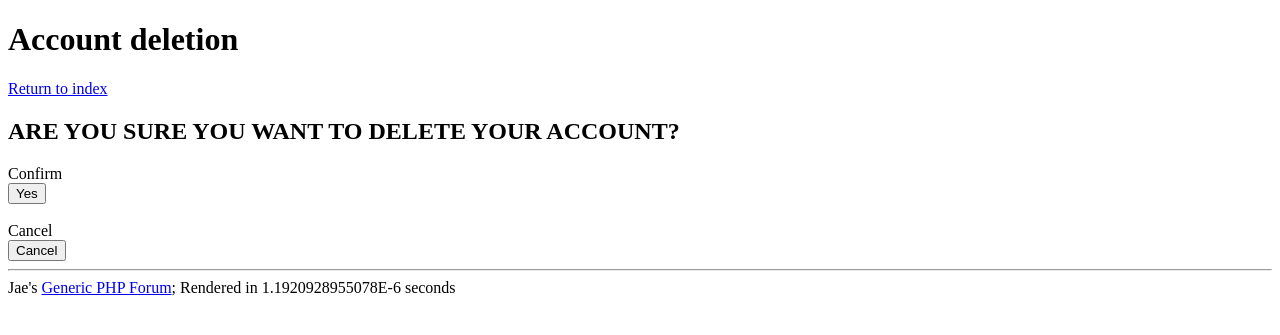
After one commit to jae1911/generic-php-forum, a PHP site: page /deletion.php in a window 1280 px wide. The commit adds this page. Shown: the top 335 px of the page. Run offline with PHP 8.4, Linux system fonts and the light colour scheme; the visitor is signed in with stand-in values (Sample User, id 1).

Commit message:
Migrations for user uuid; account deletion; user dashboard

```diff
--- /dev/null
+++ b/deletion.php
@@ -0,0 +1,46 @@
+<?php
+
+    $_TITLE = 'Account deletion';
+
+    require('partials/header.php');
+
+    if(!$logged_in) {
+        header('Location: index.php');
+    }
+
+    if(!empty($_POST['submit'])) {
+        if($_POST['submit'] == 'Yes') {
+            $sql = 'UPDATE users u SET u.username = "Ghost User", u.password = "0" WHERE u.id = ' . $_SESSION['sess_userid'];
+            $stmt = $db->prepare($sql);
+            $stmt->execute();
+
+            header('Location: logout.php');
+        } else {
+            header('Location: dashboard.php');
+        }
+    }
+?>
+
+<h1>Account deletion</h1>
+
+<p><a href="index.php">Return to index</a></p>
+
+<h2>ARE YOU SURE YOU WANT TO DELETE YOUR ACCOUNT?</h2>
+
+<form action="deletion.php" method="post">
+    <label>Confirm</label>
+    <br/>
+    <input type="submit" name="submit" value="Yes">
+
+    <br/>
+    <br/>
+    <label>Cancel</label>
+    <br/>
+    <input type="submit" name="submit" value="Cancel">
+</form>
+
+<?php
+
+    require('partials/footer.php');
+
+?>
--- a/index.php
+++ b/index.php
@@ -17,6 +17,7 @@
     ?>
                 <li><a href="add.php">Add post</a></li>
                 <li><a href="catalog.php">Post catalog</a></li>
+                <li><a href="dashboard.php">User dashboard</a></li>
                 <li><a href="logout.php">Logout</a></li>
     <?php
             } else {
@@ -64,6 +65,7 @@ Latest posts:
             print("<p>$content</p>");
             print("On $date by $username $link.");
         }
+        print('<hr/><a href="catalog.php">View more.</a>');
     } else {
         print('<h3>Nothing to see here...</h3>');
     }
--- a/partials/footer.php
+++ b/partials/footer.php
@@ -2,9 +2,9 @@
 
 <?php
     $end_page_load = microtime(true);
-    $page_load_time = ($end_page_load - $start_page_load);
+    $page_load_time = $end_page_load - $start_page_load;
 ?>
 
-<footer>I am the footer; Rendered in <?php echo("$page_load_time");?> seconds</footer>
+<footer>Jae's <a href="https://github.com/jae1911/generic-php-forum">Generic PHP Forum</a>; Rendered in <?php echo("$page_load_time");?> seconds</footer>
 
 </body>
--- a/register.php
+++ b/register.php
@@ -35,14 +35,16 @@
             // Proceed to Register
             $hashed_pass = password_hash($password, PASSWORD_BCRYPT);
 
+            $uuid = uniqid();
             $date = date('Y-m-d H:i:s');
 
             $data = [
                 'username' => $username,
-                'password' => $hashed_pass
+                'password' => $hashed_pass,
+                'uuid' => $uuid
             ];
 
-            $sql = "INSERT INTO users (username, password, signup_date, last_login) VALUES (:username, :password, now(), now())";
+            $sql = "INSERT INTO users (username, password, signup_date, last_login, uuid) VALUES (:username, :password, now(), now(), :uuid)";
             $stmt = $db->prepare($sql);
 
             try {
```
Also changed, not shown: dashboard.php (added, +37 -0 lines), migrations/04_users_add_uuid.sql (added).
